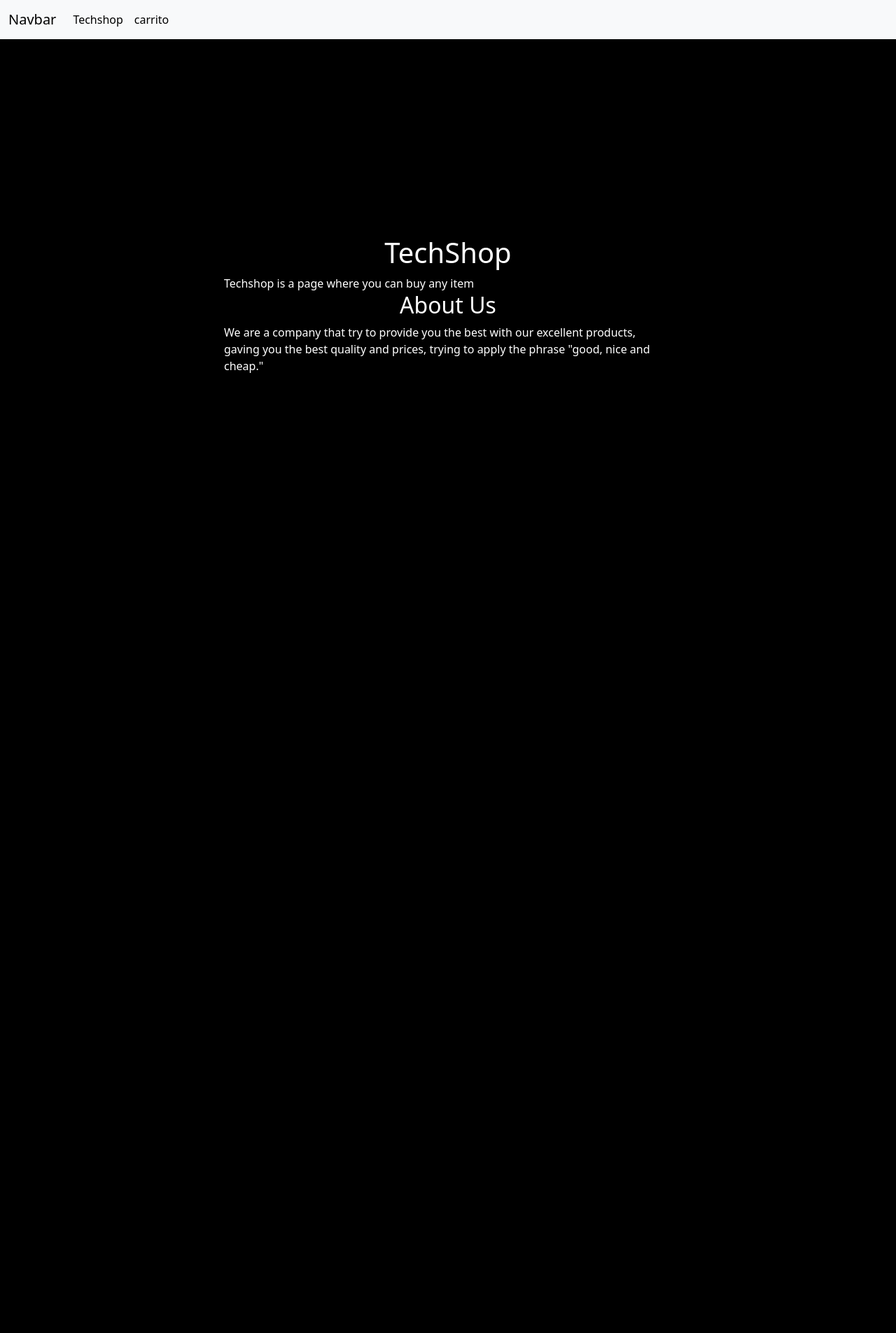
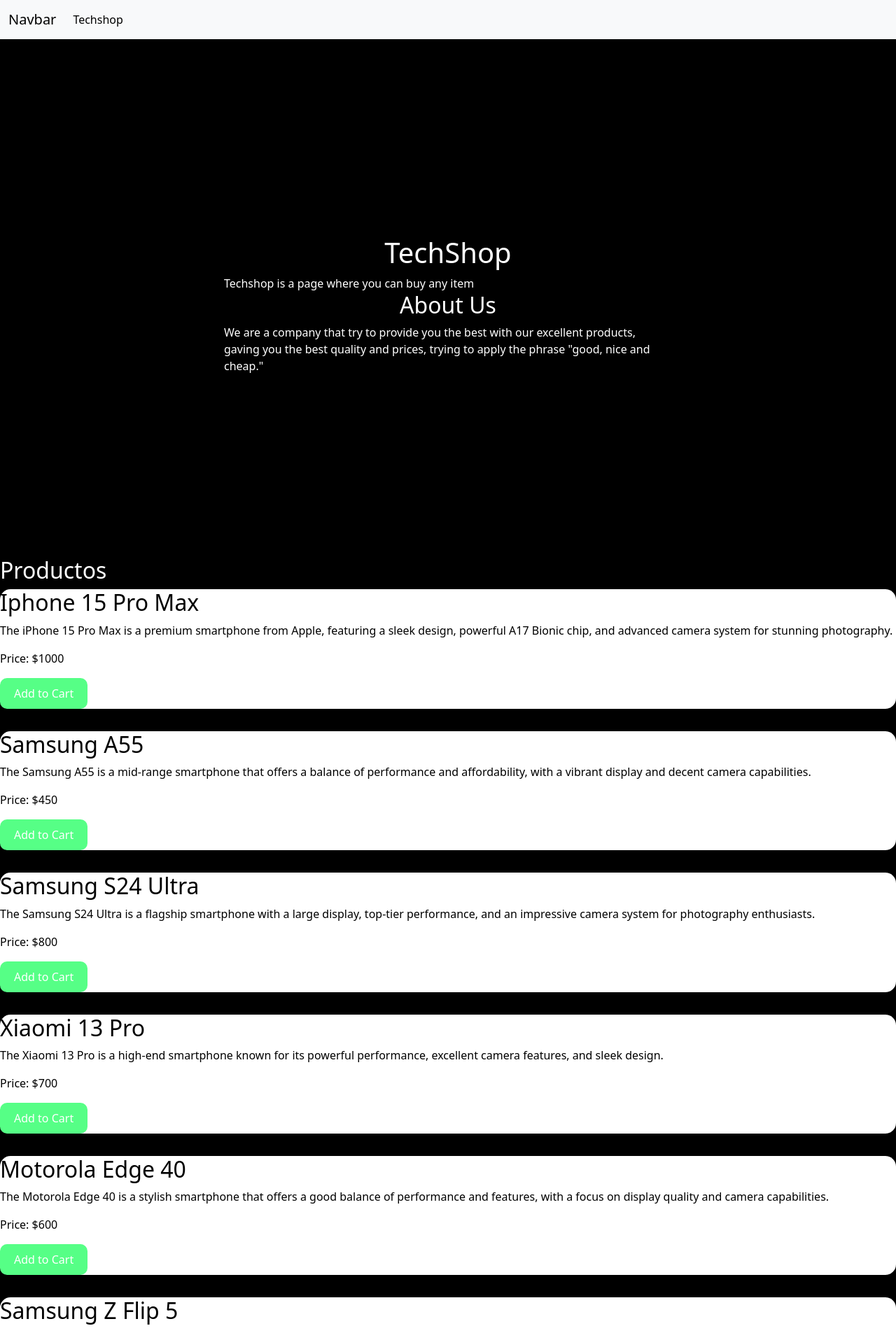
Before and after one commit to Benjaa4/react-curso, a React (Vite) app: page / in a window 1280 px wide. Shown: the top 1905 px of the page at 70% size. Before the commit the page ends 800 px from the top, so only its background shows below. Built offline with nearby package versions, Linux system fonts and the light colour scheme.

Commit message:
reentrega

```diff
--- a/src/App.jsx
+++ b/src/App.jsx
@@ -1,8 +1,9 @@
 import "./App.css";
 import Text from "./TextPage";
-import ItemListContainer from "./ItemListContainer.jsx";
+import ItemListContainer from "./ItemListContainer";
+import { BrowserRouter, Routes, Route } from "react-router";
 import Navbar from './Navbar.jsx'
-import { BrowserRouter, Routes, Route } from "react-router";
+
 
 function App() {
   return (
@@ -11,9 +12,9 @@
       <Navbar />
       <Text />
       <Routes>
+        <Route path="/" element={<ItemListContainer />} />
+      </Routes>
 
-        <Route exact path='/Productos' element={<ItemListContainer />}></Route>
-      </Routes>
     </BrowserRouter>
 
   )
--- a/src/Cart.css
+++ /dev/null
@@ -1,7 +0,0 @@
-#boton {
-  background-color: transparent;
-  border: none;
-  color: black;
-  justify-content: center;
-  align-items: center;
-}
--- a/src/Cart.jsx
+++ /dev/null
@@ -1,14 +0,0 @@
-import { useEffect } from "react";
-import "./Cart.css";
-
-function Cart() {
-
-
-
-
-
-
-  return (<button id="boton" className="nav-link active">carrito</button>)
-}
-
-export default Cart;
--- a/src/Item.jsx
+++ b/src/Item.jsx
@@ -1,7 +1,10 @@
 import { products } from './productos.js';
 import { useState } from 'react';
+import ItemDetail from './ItemDetail/ItemDetail.jsx'
 function Item() {
-    const [cart, setCart] = useState([]); // Initialize cart state
+    const [cart, setCart] = useState([])
+
+
 
     const agregarCarrito = (productoCart) => {
         const ProductosInProducts = products.find(item => item.id === productoCart.id);
@@ -31,10 +34,10 @@
 
             {products.map(product => (
                 <div key={product.id} className='product'>
+                    <ItemDetail item={product} />
+                    <button onClick={() => agregarCarrito(product)}>Add to Cart</button>
 
-                    <h2>{product.name}</h2>
-                    <p>${product.price}</p>
-                    <button onClick={() => agregarCarrito(product)}>Add to Cart</button>
+
                 </div>
             ))}
             <h2>Cart:</h2>
--- /dev/null
+++ b/src/ItemDetail/ItemDetail.jsx
@@ -0,0 +1,15 @@
+import './ItemDetail.css';
+
+
+function ItemDetail({ item }) {
+    return (
+        <div className="item-detail">
+            <h2>{item.name}</h2>
+            <p>{item.detail}</p>
+            <p>Price: ${item.price}</p>
+
+        </div>
+    );
+}
+
+export default ItemDetail;
--- a/src/Navbar.jsx
+++ b/src/Navbar.jsx
@@ -1,4 +1,4 @@
-import Cart from "./Cart";
+
 import "./Navbar.css";
 
 function Navbar() {
@@ -27,11 +27,6 @@
                   Techshop
                 </a>
               </li>
-              <li className="nav-item">
-
-                <Cart />
-
-              </li>
             </ul>
           </div>
         </div>
--- /dev/null
+++ b/src/assets/CartWidget/CartWidget.jsx
@@ -0,0 +1,5 @@
+import './CartWidget.css';
+
+function CartWidget() {
+
+}
--- a/src/productos.js
+++ b/src/productos.js
@@ -3,30 +3,42 @@
     id: 1,
     name: "Iphone 15 Pro Max",
     price: 1000,
+    detail:
+      "The iPhone 15 Pro Max is a premium smartphone from Apple, featuring a sleek design, powerful A17 Bionic chip, and advanced camera system for stunning photography.",
   },
   {
     id: 2,
     name: "Samsung A55",
     price: 450,
+    detail:
+      "The Samsung A55 is a mid-range smartphone that offers a balance of performance and affordability, with a vibrant display and decent camera capabilities.",
   },
   {
     id: 3,
     name: "Samsung S24 Ultra",
     price: 800,
+    detail:
+      "The Samsung S24 Ultra is a flagship smartphone with a large display, top-tier performance, and an impressive camera system for photography enthusiasts.",
   },
   {
     id: 4,
     name: "Xiaomi 13 Pro",
     price: 700,
+    detail:
+      "The Xiaomi 13 Pro is a high-end smartphone known for its powerful performance, excellent camera features, and sleek design.",
   },
   {
     id: 5,
     name: "Motorola Edge 40",
     price: 600,
+    detail:
+      "The Motorola Edge 40 is a stylish smartphone that offers a good balance of performance and features, with a focus on display quality and camera capabilities.",
   },
   {
     id: 6,
     name: "Samsung Z Flip 5",
     price: 1200,
+    detail:
+      "The Samsung Z Flip 5 is a foldable smartphone that combines a compact design with cutting-edge technology, offering a unique user experience.",
   },
 ];
```
Also changed, not shown: src/ItemDetail/ItemDetail.css (added), src/assets/CartWidget/CartWidget.css (added).
